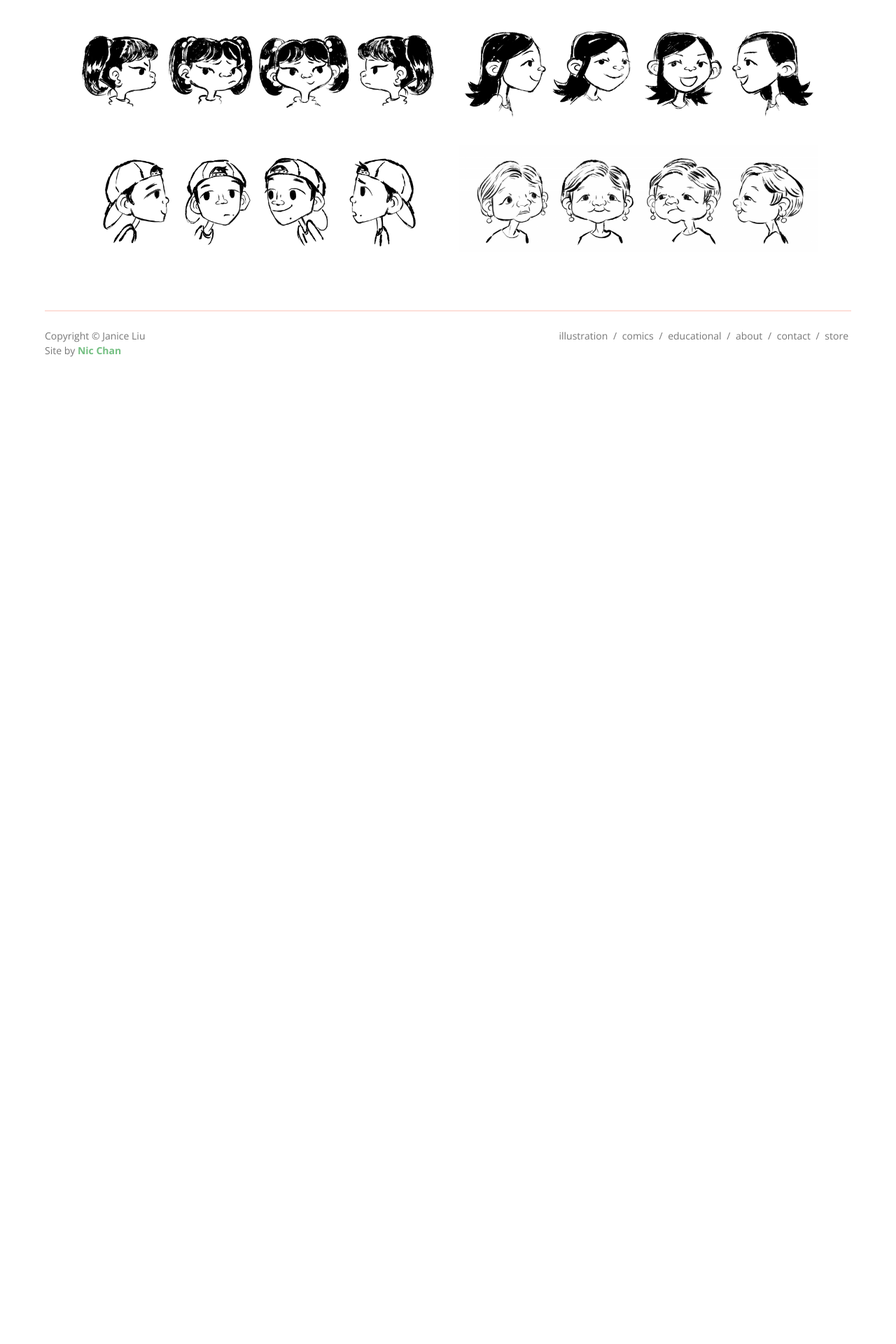
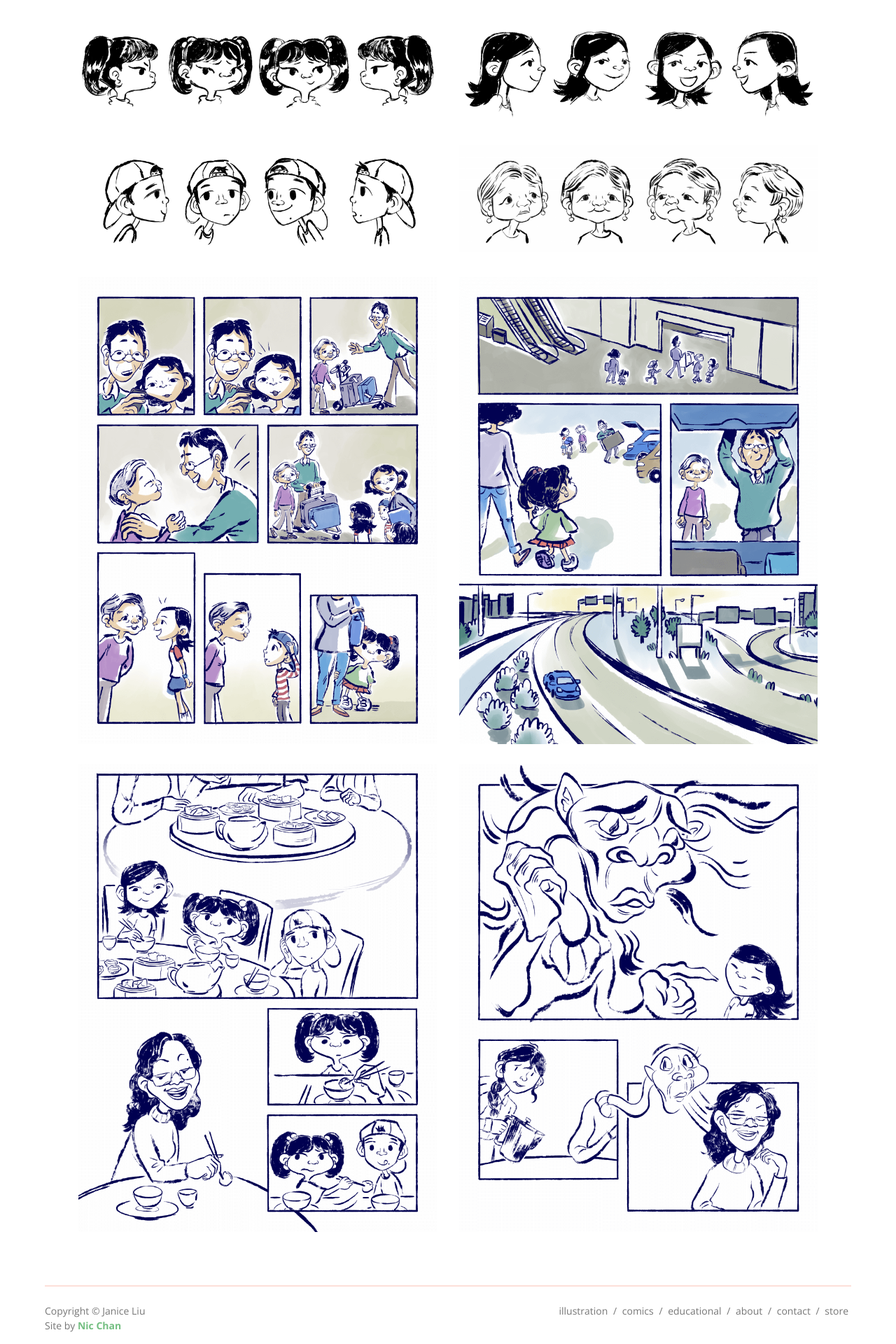
Before and after one commit to flutterdoodle/flutterdoodle.github.io, a Jekyll site: the page built from comics.html, in a window 1280 px wide. Shown: the part 898-2818 px from the top of the page at 70% size. Built offline with Jekyll 4.4.1, drawn with Linux system fonts in a browser that asks for light colours; nearby versions of some CDN libraries; before the commit the page ends 1425 px from its top, so only the background shows below that.

Commit message:
Update comics.html

```diff
--- a/comics.html
+++ b/comics.html
@@ -22,4 +22,16 @@ series:
       - thumb: /img/comics/chickensoup-nainai.png
         full: /img/comics/chickensoup-nainai.png
         desc: Character design - Nainai
+      - thumb: /img/comics/chickensoup-1.png
+        full: /img/comics/chickensoup-1.png
+        desc: Page sample
+      - thumb: /img/comics/chickensoup-2.png
+        full: /img/comics/chickensoup-2.png
+        desc: Page sample
+      - thumb: /img/comics/chickensoup-3.png
+        full: /img/comics/chickensoup-3.png
+        desc: Page sample
+      - thumb: /img/comics/chickensoup-4.png
+        full: /img/comics/chickensoup-4.png
+        desc: Page sample
 ---
```
